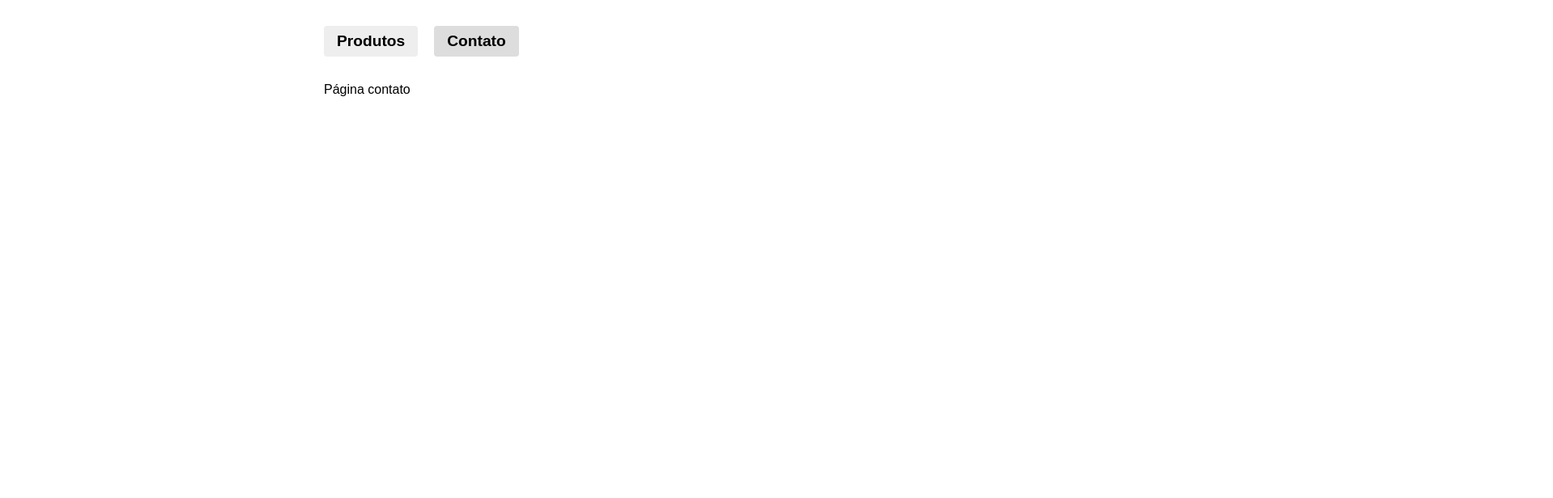
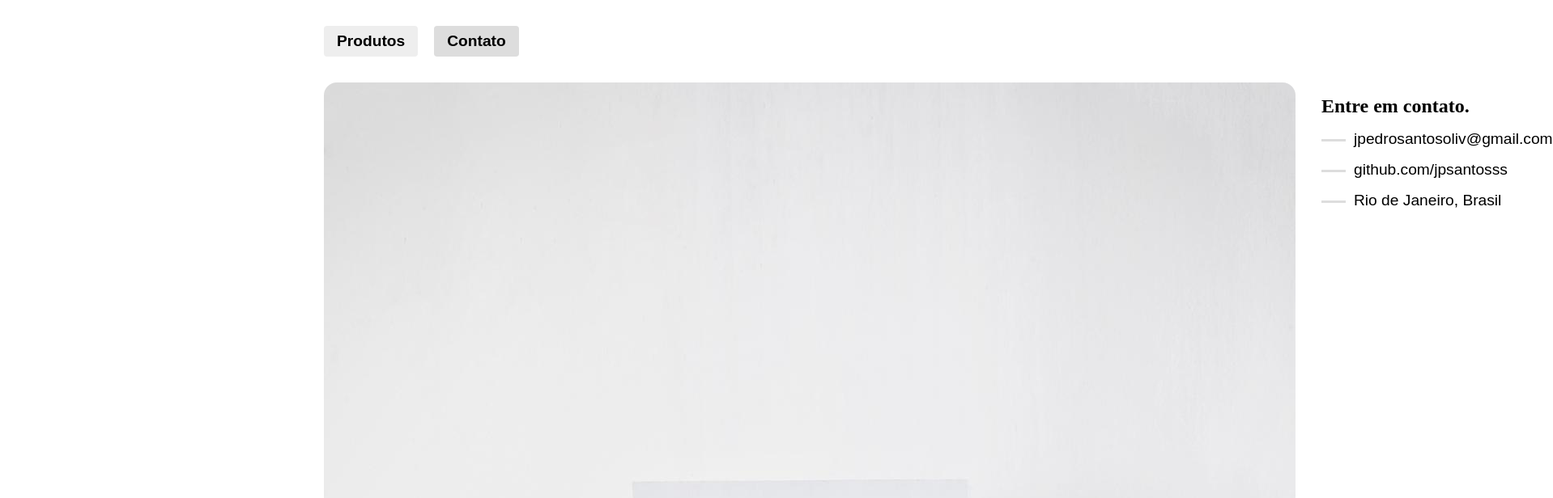
Before and after one commit to jpsantosss/react-ranek, a React (Vite) app: page /contato in a window 1280 px wide. Shown: the top 616 px of the page at 81% size, 1918 px wide, since content can reach past the window. Built offline with nearby package versions, Linux system fonts and the light colour scheme.

Commit message:
feat: cria página de contato

```diff
--- /dev/null
+++ b/src/css/contato/Contato.css
@@ -0,0 +1,40 @@
+.contato-container {
+  display: grid;
+  grid-template-columns: 1fr 1fr;
+  gap: 2rem;
+}
+
+.contato-image {
+  border-radius: 1rem;
+}
+
+.contato-title {
+  margin: 1rem 0;
+  font-family: 'Times New Roman', Times, serif;
+  font-size: 1.5rem;
+}
+
+.contato-list {
+  list-style: none;
+}
+
+.contato-item {
+  position: relative;
+  font-size: 1.2rem;
+  margin: 0px 0px 1rem 40px;
+}
+
+.contato-item a {
+  color: black;
+  text-decoration: none;
+}
+
+.contato-item::before {
+  content: "";
+  position: absolute;
+  top: 50%;
+  left: -40px;
+  width: 30px;
+  height: 3px;
+  background-color: #ddd;
+}
--- a/src/pages/Contato.jsx
+++ b/src/pages/Contato.jsx
@@ -1,5 +1,24 @@
+import contatoImage from "../assets/img/contato.jpg";
+import "../css/contato/Contato.css";
+
 const Contato = () => {
-  return <div>Página contato</div>;
+  return (
+    <div className="contato-container">
+      <img src={contatoImage} alt="Máquina de escrever" className="contato-image" />
+      <section>
+        <h1 className="contato-title">Entre em contato.</h1>
+        <ul className="contato-list">
+          <li className="contato-item">
+            <a href="mailto:jpedrosantosoliv@gmail.com">jpedrosantosoliv@gmail.com</a>
+          </li>
+          <li className="contato-item">
+            <a href="http://github.com/jpsantosss" target="_blank">github.com/jpsantosss</a>
+          </li>
+          <li className="contato-item">Rio de Janeiro, Brasil</li>
+        </ul>
+      </section>
+    </div>
+  );
 };
 
 export default Contato;
```
